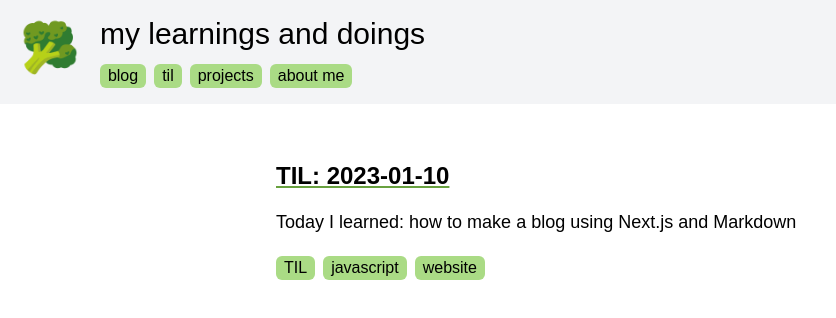
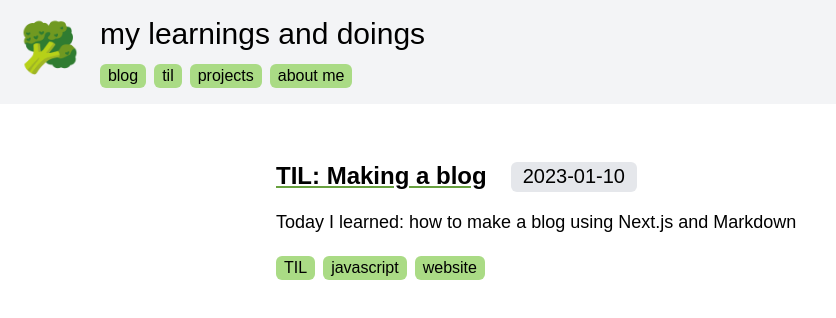
Before and after one commit to victorialslocum/personal-blog, a Next.js app: page /til in a window 1280 px wide. Shown: the top 318 px of the page, without its empty margins (0-836 px from the left). Built offline with nearby package versions, Linux system fonts and the light colour scheme.

Commit message:
update TIL formatting

```diff
--- a/pages/til.js
+++ b/pages/til.js
@@ -48,9 +48,9 @@ export default function TIL({ posts }) {
                     <h1 className="text-2xl font-bold underline decoration-main">
                       {frontmatter.title}
                     </h1>
-                    {/* <div className="flex-none text-xl ml-6 mt-0.5 px-3 bg-gray-200 rounded-md">/post/TIL-2023-01-01
+                    <div className="flex-none text-xl ml-6 mt-0.5 px-3 bg-gray-200 rounded-md">
                       {frontmatter.date}
-                    </div> */}
+                    </div>
                   </div>
 
                   <p className="text-lg pr-5">{frontmatter.summary}</p>
--- a/posts/TIL-2023-01-10.md
+++ b/posts/TIL-2023-01-10.md
@@ -1,5 +1,5 @@
 ---
-title: 'TIL: 2023-01-10'
+title: 'TIL: Making a blog'
 date: '2023-01-10'
 tags:
   - TIL
```
Also changed, not shown: templates/TIL-2023-01-01.md (+1 -1 lines), wip/TIL-2023-01-09.md (+1 -1 lines).
